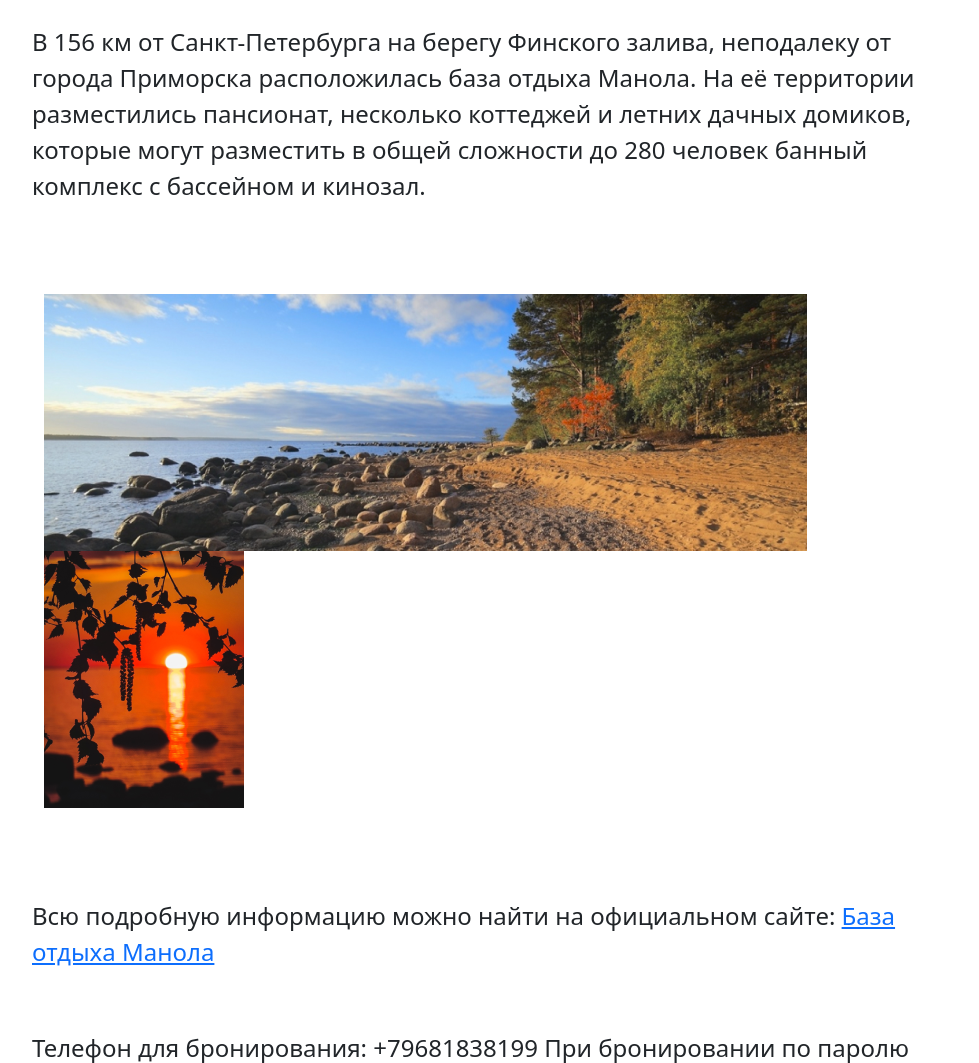
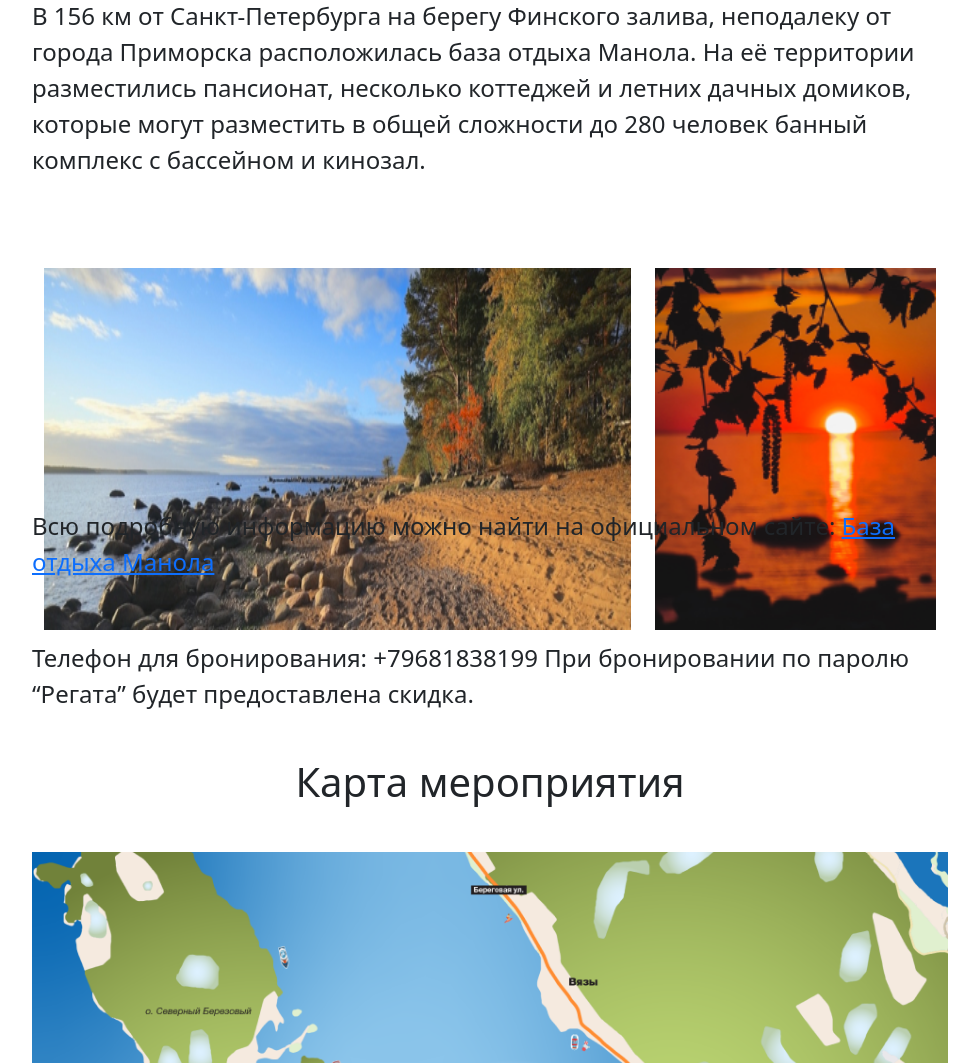
Before and after one commit to Bazulenkov/primorsk-cup, a Django app: page / in a window 1280 px wide. Shown: the part 2816-3879 px from the top of the page, without its empty margins (150-1129 px from the left). Run offline with Django 3.2, Linux system fonts and the light colour scheme; some libraries are stand-ins or nearby versions.

Commit message:
FIX: youtobe video & images layout

```diff
--- a/templates/index.html
+++ b/templates/index.html
@@ -58,18 +58,12 @@
 
         <div class="main_text">
             <div class="container">
-                <div class="row">
+                <div class="row" style="height: 200px;">
                     <div class="col-sm">
-                        <video controls width="100%">
-                            <source src="{% static 'FvsF 2019.mp4' %}" type="video/mp4">
-                        </video>
-
+                   		<iframe  height="100%" width="100%" src="https://www.youtube.com/embed/9-70U3lBF0s" title="YouTube video player" frameborder="0" allow="accelerometer; autoplay; clipboard-write; encrypted-media; gyroscope; picture-in-picture" allowfullscreen></iframe>
                     </div>
                     <div class="col-sm">
-                        <video controls width="100%">
-                            <source src="{% static 'FvsF 2020.mp4' %}" type="video/mp4">
-                        </video>
-
+                 		<iframe   height="100%" width="100%" src="https://www.youtube.com/embed/jjl4dTikmlA" title="YouTube video player" frameborder="0" allow="accelerometer; autoplay; clipboard-write; encrypted-media; gyroscope; picture-in-picture" allowfullscreen></iframe>
                     </div>
                 </div>
             </div>
@@ -83,13 +77,13 @@
 
         <div class="main_text">
 
-            <div class="container" style="width: 100%;">
-                <div class="row">
-                    <div class="col-sm">
-                        <img src="{% static 'shore.png' %}">
+           <div class="container">
+                <div class="row" style="height:  150px;">
+                    <div class="col-8">
+                        <img src="{% static 'shore.png' %}" width="100%" height="100%">
                     </div>
-                    <div class="col-sm">
-                        <img src="{% static 'sunset_small.png' %}">
+                    <div class="col-4">
+                        <img src="{% static 'sunset_small.png' %}" width="100%" height="100%">
                     </div>
                 </div>
             </div>
```
